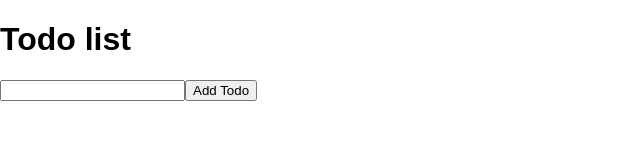
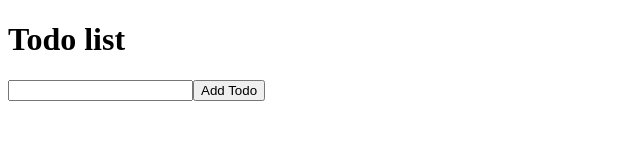
Before and after one commit to astatsuya/my-react-todolist, a React (Create React App) app: page / in a window 1280 px wide. Shown: the top 160 px of the page, without its empty margins (0-640 px from the left). Built offline with nearby package versions, Linux system fonts and the light colour scheme.

Commit message:
add import

```diff
--- a/src/index.js
+++ b/src/index.js
@@ -1,8 +1,17 @@
+/* global document */
+
 import React from 'react';
 import ReactDOM from 'react-dom';
-import './index.css';
+import { Provider } from 'react-redux';
 import App from './App';
+import store from './store';
 import registerServiceWorker from './registerServiceWorker';
 
-ReactDOM.render(<App />, document.getElementById('root'));
+ReactDOM.render(
+  <Provider store={store}>
+    <App />
+  </Provider>,
+  document.getElementById('root'),
+);
+
 registerServiceWorker();
```
